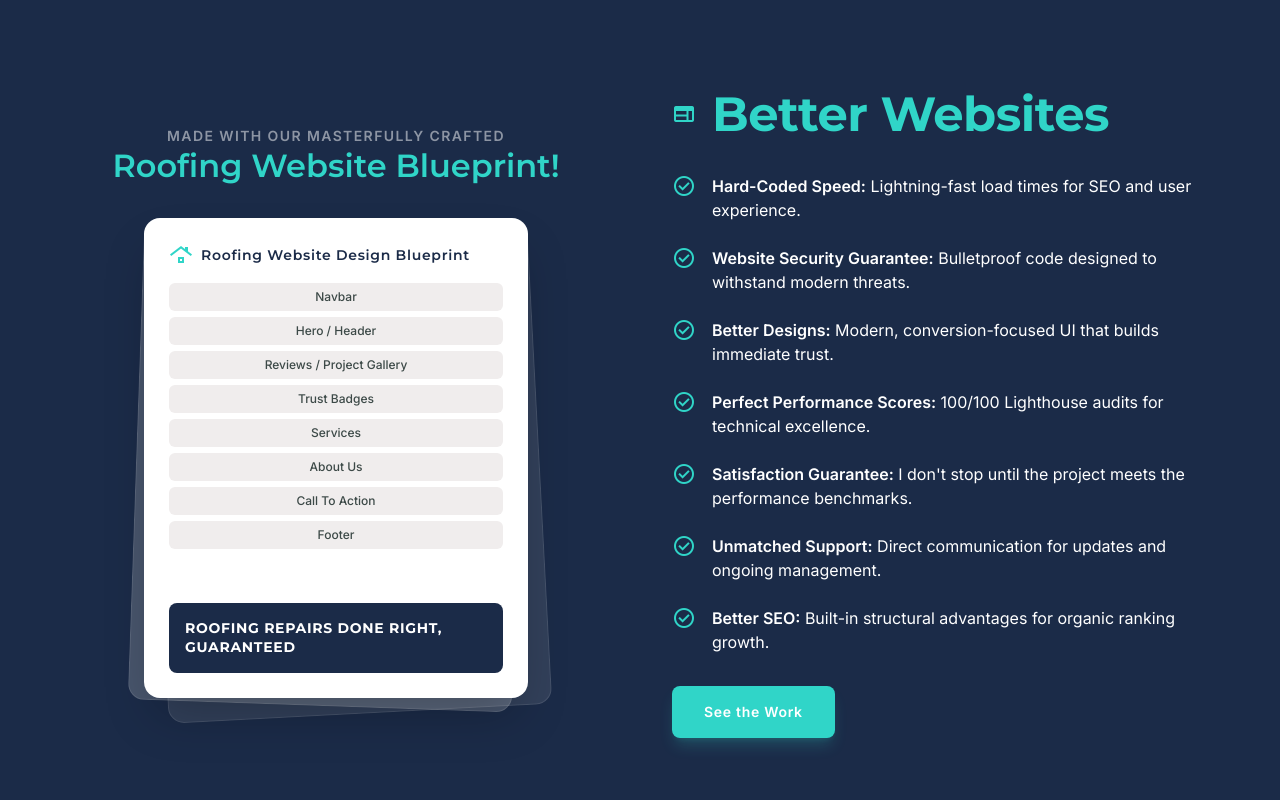
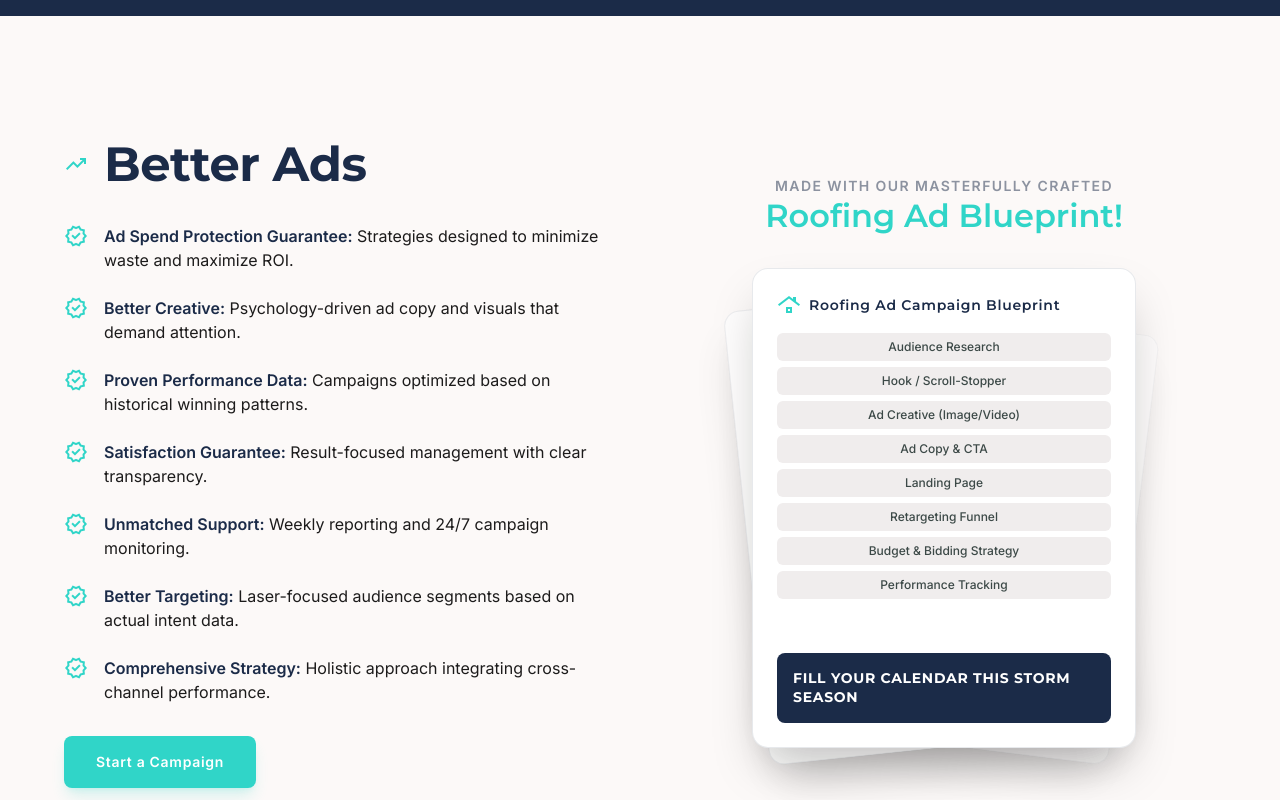
Before and after one commit to Daraphista/angelomendozaworks-site, a Next.js app: page / in a window 1280 px wide. Shown: the part 2820-3620 px from the top of the page. Built offline with nearby package versions, Linux system fonts and the light colour scheme.

Commit message:
feat(homepage): add ad blueprints data and update showcase components
Co-Authored-By: Claude Sonnet 5.5 <noreply@anthropic.com>

```diff
--- a/src/app/page.tsx
+++ b/src/app/page.tsx
@@ -17,7 +17,7 @@ export default function Home() {
       <main className="pt-20">
         <Hero />
         <Services />
-        <Proposition />
+        {/* <Proposition /> */}
         <WebsiteShowcase />
         <AdsShowcase />
         <About />
--- a/src/components/AdsShowcase.tsx
+++ b/src/components/AdsShowcase.tsx
@@ -1,4 +1,5 @@
-import ImagePlaceholder from "@/components/ImagePlaceholder";
+import BlueprintShowcase from "@/components/BlueprintShowcase";
+import { AD_BLUEPRINTS } from "@/data/adBlueprints";
 import { AD_POINTS } from "@/data/propositionPoints";
 
 export default function AdsShowcase() {
@@ -7,9 +8,9 @@ export default function AdsShowcase() {
       <div className="max-w-container-max mx-auto px-margin-mobile md:px-margin-desktop">
         <div className="grid grid-cols-1 lg:grid-cols-2 gap-stack-lg md:gap-16 items-center">
           <div className="order-2 lg:order-1">
-            <ImagePlaceholder label="Campaign Preview" />
+            <BlueprintShowcase cards={AD_BLUEPRINTS} variant="light" />
           </div>
-          <div className="order-1 lg:order-2 space-y-stack-lg">
+          <div className=" space-y-stack-lg">
             <h2 className="font-headline text-headline-lg text-secondary flex items-center gap-4">
               <span className="material-symbols-outlined text-5xl text-primary">
                 trending_up
--- a/src/components/BlueprintShowcase.tsx
+++ b/src/components/BlueprintShowcase.tsx
@@ -1,53 +1,75 @@
 "use client";
 
 import { useEffect, useState } from "react";
-import { BLUEPRINTS } from "@/data/blueprints";
+import type { BlueprintCard } from "@/data/blueprints";
 
-export default function BlueprintShowcase() {
+const DEPTH_STYLES = [
+  "translate-x-0 translate-y-0 rotate-0 scale-100 opacity-100 z-30",
+  "translate-x-[-16px] translate-y-[12px] -rotate-6 scale-95 opacity-70 z-20",
+  "translate-x-[18px] translate-y-[22px] rotate-7 scale-90 opacity-40 z-10",
+];
+
+export default function BlueprintShowcase({
+  cards,
+  kicker = "Made with Our Masterfully Crafted",
+  intervalMs = 3500,
+  variant = "dark",
+}: {
+  cards: BlueprintCard[];
+  kicker?: string;
+  intervalMs?: number;
+  variant?: "dark" | "light";
+}) {
   const [index, setIndex] = useState(0);
 
   useEffect(() => {
     const id = setInterval(() => {
-      setIndex((current) => (current + 1) % BLUEPRINTS.length);
-    }, 3500);
+      setIndex((current) => (current + 1) % cards.length);
+    }, intervalMs);
     return () => clearInterval(id);
-  }, []);
+  }, [cards.length, intervalMs]);
 
-  const blueprint = BLUEPRINTS[index];
+  const active = cards[index];
+  const kickerColor =
+    variant === "dark" ? "text-white/50" : "text-secondary/50";
+  const cardBorder =
+    variant === "dark" ? "border-white/10" : "border-secondary/10";
 
   return (
     <div className="flex flex-col items-center gap-8 text-center">
       <div>
-        <p className="font-label-bold text-label-bold uppercase tracking-widest text-white/50">
-          Made with Our Masterfully Crafted
+        <p
+          className={`font-label-bold text-label-bold uppercase tracking-widest ${kickerColor}`}
+        >
+          {kicker}
         </p>
         <h3
           key={index}
           className="blueprint-fade font-headline text-headline-md text-primary"
         >
-          {blueprint.industry} Website Blueprint!
+          {active.heading}
         </h3>
       </div>
 
       <div className="relative w-full max-w-sm aspect-[4/5]">
-        <div className="absolute inset-0 translate-x-3 translate-y-4 -rotate-3 rounded-2xl bg-white/10 border border-white/10" />
-        <div className="absolute inset-0 -translate-x-2 translate-y-2 rotate-2 rounded-2xl bg-white/20 border border-white/10" />
-
+        {cards.map((card, i) => {
+          const depth = (i - index + cards.length) % cards.length;
+          return (
             <div
-          key={index}
-          className="blueprint-fade absolute inset-0 flex flex-col gap-4 rounded-2xl border border-white/10 bg-white p-6 text-left text-secondary shadow-2xl"
+              key={card.cardTitle}
+              className={`absolute inset-0 flex flex-col gap-4 rounded-2xl border ${cardBorder} bg-white p-6 text-left text-secondary shadow-2xl transition-all duration-700 ease-in-out ${DEPTH_STYLES[depth]}`}
             >
               <div className="flex items-center gap-2">
                 <span className="material-symbols-outlined text-primary">
-              {blueprint.icon}
+                  {card.icon}
                 </span>
                 <span className="font-headline text-label-bold font-semibold">
-              {blueprint.industry} Website Design Blueprint
+                  {card.cardTitle}
                 </span>
               </div>
 
               <ul className="space-y-1.5">
-            {blueprint.sections.map((section) => (
+                {card.sections.map((section) => (
                   <li
                     key={section}
                     className="rounded-md bg-surface-container px-3 py-1.5 text-center font-label-sm text-label-sm text-on-surface-variant"
@@ -59,10 +81,12 @@ export default function BlueprintShowcase() {
 
               <div className="mt-auto rounded-lg bg-secondary p-4 text-white">
                 <p className="font-headline text-label-bold font-bold leading-snug">
-              {blueprint.previewHeadline}
+                  {card.previewHeadline}
                 </p>
               </div>
             </div>
+          );
+        })}
       </div>
     </div>
   );
--- a/src/components/WebsiteShowcase.tsx
+++ b/src/components/WebsiteShowcase.tsx
@@ -1,4 +1,5 @@
 import BlueprintShowcase from "@/components/BlueprintShowcase";
+import { WEBSITE_BLUEPRINTS } from "@/data/blueprints";
 import { WEBSITE_POINTS } from "@/data/propositionPoints";
 
 export default function WebsiteShowcase() {
@@ -6,7 +7,7 @@ export default function WebsiteShowcase() {
     <section className="py-section-gap bg-secondary text-white">
       <div className="max-w-container-max mx-auto px-margin-mobile md:px-margin-desktop">
         <div className="grid grid-cols-1 lg:grid-cols-2 gap-stack-lg md:gap-16 items-center">
-          <BlueprintShowcase />
+          <BlueprintShowcase cards={WEBSITE_BLUEPRINTS} variant="dark" />
           <div className="space-y-stack-lg">
             <h2 className="font-headline text-headline-lg text-primary flex items-center gap-4">
               <span className="material-symbols-outlined text-5xl">web</span>
--- /dev/null
+++ b/src/data/adBlueprints.ts
@@ -0,0 +1,52 @@
+import type { BlueprintCard } from "@/data/blueprints";
+
+export const AD_BLUEPRINTS: BlueprintCard[] = [
+  {
+    heading: "Law Ad Blueprint!",
+    icon: "gavel",
+    cardTitle: "Law Ad Campaign Blueprint",
+    sections: [
+      "Audience Research",
+      "Hook / Scroll-Stopper",
+      "Ad Creative (Image/Video)",
+      "Ad Copy & CTA",
+      "Landing Page",
+      "Retargeting Funnel",
+      "Budget & Bidding Strategy",
+      "Performance Tracking",
+    ],
+    previewHeadline: "STOP LOSING CASES TO SLOW FOLLOW-UP",
+  },
+  {
+    heading: "Roofing Ad Blueprint!",
+    icon: "roofing",
+    cardTitle: "Roofing Ad Campaign Blueprint",
+    sections: [
+      "Audience Research",
+      "Hook / Scroll-Stopper",
+      "Ad Creative (Image/Video)",
+      "Ad Copy & CTA",
+      "Landing Page",
+      "Retargeting Funnel",
+      "Budget & Bidding Strategy",
+      "Performance Tracking",
+    ],
+    previewHeadline: "FILL YOUR CALENDAR THIS STORM SEASON",
+  },
+  {
+    heading: "Painting Ad Blueprint!",
+    icon: "format_paint",
+    cardTitle: "Painting Ad Campaign Blueprint",
+    sections: [
+      "Audience Research",
+      "Hook / Scroll-Stopper",
+      "Ad Creative (Image/Video)",
+      "Ad Copy & CTA",
+      "Landing Page",
+      "Retargeting Funnel",
+      "Budget & Bidding Strategy",
+      "Performance Tracking",
+    ],
+    previewHeadline: "BOOK MORE PAINTING JOBS ON AUTOPILOT",
+  },
+];
--- a/src/data/blueprints.ts
+++ b/src/data/blueprints.ts
@@ -1,7 +1,16 @@
-export const BLUEPRINTS = [
+export type BlueprintCard = {
+  heading: string;
+  icon: string;
+  cardTitle: string;
+  sections: string[];
+  previewHeadline: string;
+};
+
+export const WEBSITE_BLUEPRINTS: BlueprintCard[] = [
   {
-    industry: "Law",
+    heading: "Law Website Blueprint!",
     icon: "gavel",
+    cardTitle: "Law Website Design Blueprint",
     sections: [
       "Navbar",
       "Hero / Header",
@@ -15,8 +24,9 @@ export const BLUEPRINTS = [
     previewHeadline: "INJURY LAWYERS WHO FIGHT FOR YOU",
   },
   {
-    industry: "Roofing",
+    heading: "Roofing Website Blueprint!",
     icon: "roofing",
+    cardTitle: "Roofing Website Design Blueprint",
     sections: [
       "Navbar",
       "Hero / Header",
@@ -30,8 +40,9 @@ export const BLUEPRINTS = [
     previewHeadline: "ROOFING REPAIRS DONE RIGHT, GUARANTEED",
   },
   {
-    industry: "Painting",
+    heading: "Painting Website Blueprint!",
     icon: "format_paint",
+    cardTitle: "Painting Website Design Blueprint",
     sections: [
       "Navbar",
       "Hero / Header",
@@ -44,4 +55,4 @@ export const BLUEPRINTS = [
     ],
     previewHeadline: "PAINTING PROS TRUSTED BY YOUR NEIGHBORS",
   },
-] as const;
+];
--- a/src/data/propositionPoints.ts
+++ b/src/data/propositionPoints.ts
@@ -5,19 +5,15 @@ export const WEBSITE_POINTS = [
   },
   {
     strong: "Website Security Guarantee:",
-    text: "Bulletproof code designed to withstand modern threats.",
+    text: "Hardcoded and hosted on a dedicated server. Sit back and rest assured that your website will be secure and available 24/7 without fear of any hacking whatsoever.",
   },
   {
     strong: "Better Designs:",
-    text: "Modern, conversion-focused UI that builds immediate trust.",
+    text: "Limitless, Flexible, and Optimized for conversions. There is nothing that I cannot design. Give us the content, and I'll bring it to life.",
   },
   {
     strong: "Perfect Performance Scores:",
-    text: "100/100 Lighthouse audits for technical excellence.",
-  },
-  {
-    strong: "Satisfaction Guarantee:",
-    text: "I don't stop until the project meets the performance benchmarks.",
+    text: "Zero bloat, zero waste, and built with purpose. All of my websites get perfect 98-100 speed scores when tested with Google's page speed tool.",
   },
   {
     strong: "Unmatched Support:",
@@ -25,7 +21,7 @@ export const WEBSITE_POINTS = [
   },
   {
     strong: "Better SEO:",
-    text: "Built-in structural advantages for organic ranking growth.",
+    text: "No gimmicks, no shortcuts, no nonsense. I break down SEO in simple terms, explain how it works, and show you exactly what I'll do to help your firm rank higher.",
   },
 ];
 
```
Also changed, not shown: 1 other file (tests, documents, lock files or other folders). Lines whose indentation alone changed are shown as unchanged.
